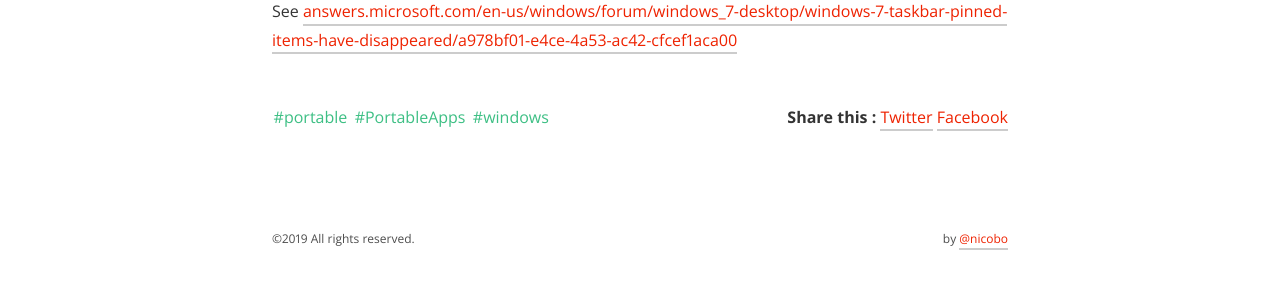
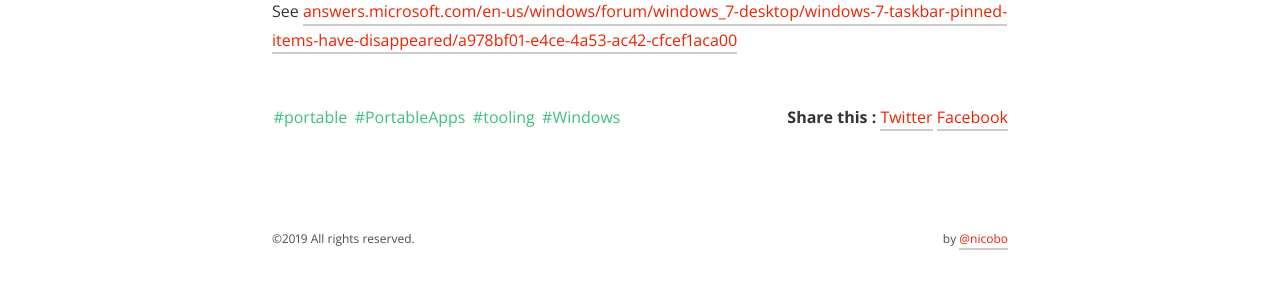
Before and after one commit to nicolabs/nicolabs.net, a Jekyll site: the page built from _posts/2014-05-20-Pinned-PortableApps-on-Windows-7.md, in a window 1280 px wide. Shown: the part 1104-1393 px from the top of the page. Built offline with Jekyll 4.4.1, drawn with Linux system fonts in a browser that asks for light colours.

Commit message:
Updated tags

```diff
--- a/_posts/2014-05-20-Pinned-PortableApps-on-Windows-7.md
+++ b/_posts/2014-05-20-Pinned-PortableApps-on-Windows-7.md
@@ -6,7 +6,8 @@ permalink: articles/pinned-portableapps-windows-7
 tags:
   - portable
   - PortableApps
-  - windows
+  - tooling
+  - Windows
 ---
 If you are using _PortableApps_, you might have noticed that some programs like _Firefox_ or _PuTTY_ launched from Windows 7's task bar starts the system wide installation instead of the PortableApps's one.
 
```
Also changed, not shown: _posts/2015-01-29-Scaffolding-the-Web-2.0.md (+1 -1 lines).
